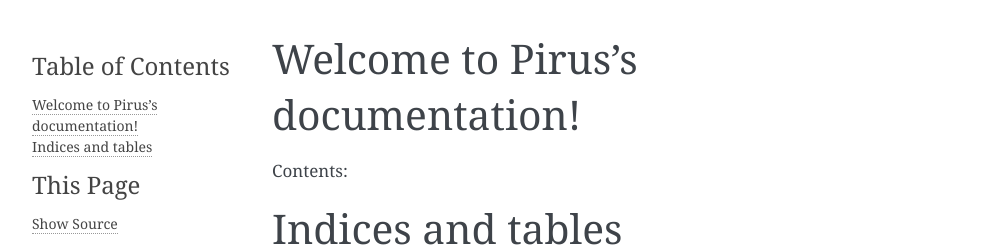
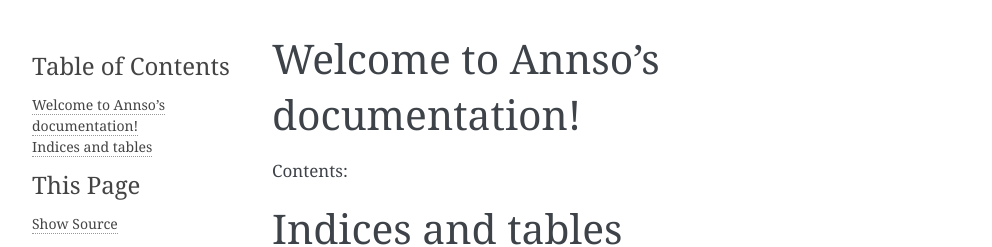
Before and after one commit to REGOVAR/Annso, a Sphinx documentation site: the page built from docs/index.rst, in a window 1280 px wide. Shown: the top 247 px of the page, without its empty margins (148-1140 px from the left). Built offline with Sphinx 7.4.7, drawn with Linux system fonts in a browser that asks for light colours; pages that are not in the unit, such as notebooks, are missing from menus.

Commit message:
Update index.rst

```diff
--- a/docs/index.rst
+++ b/docs/index.rst
@@ -1,9 +1,9 @@
-.. Pirus documentation master file, created by
+.. Annso documentation master file, created by
    sphinx-quickstart on Thu Oct  6 16:53:15 2016.
    You can adapt this file completely to your liking, but it should at least
    contain the root `toctree` directive.
 
-Welcome to Pirus's documentation!
+Welcome to Annso's documentation!
 =================================
 
 Contents:
```
